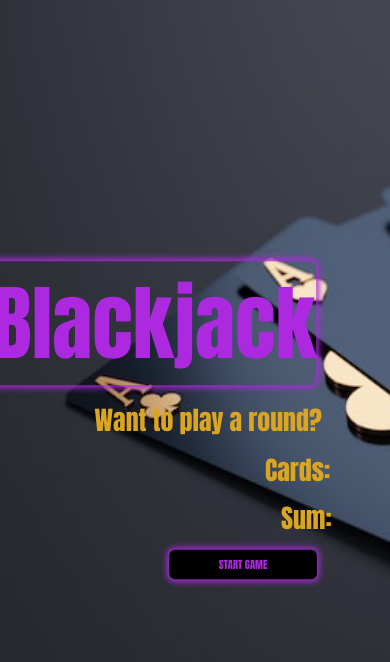
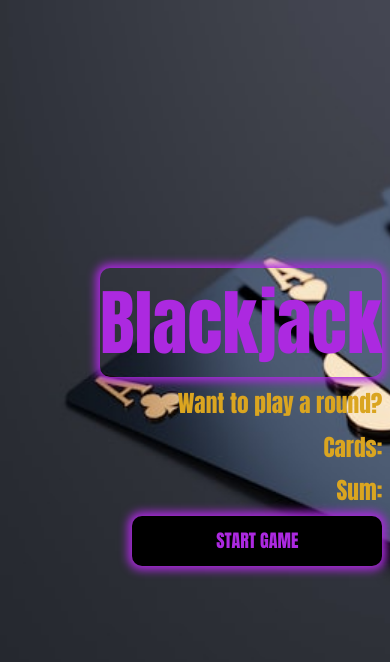
Before and after one commit to Lakshayyy-m/BlackJack, a plain HTML site: page index.html in a window 390 px wide. Drawn offline with Linux system fonts and the light colour scheme.

Commit message:
Update style.css

```diff
--- a/style.css
+++ b/style.css
@@ -71,11 +71,10 @@ body{
     transform: scale(1.05);
 }
 
-@media (max-width: 1080px){
-    *{
-        transform: scale(0.9);
-    }
+@media (max-width: 576px){
+
     body{
+        font-size: 10px;
         color: #daa520;
         transition: ease color .5s
     }
@@ -91,6 +90,9 @@ body{
         color: rgb(172, 41, 224);;
         transition: ease all .5s;
         box-shadow: 0px 0px 10px 4px rgb(172, 41, 224);;
-        /* transition: ease box-shadow .5s; */
+        font-size: 4rem;
+    }
+    .main p{
+        font-size: 1.3rem;
     }
 }
```
